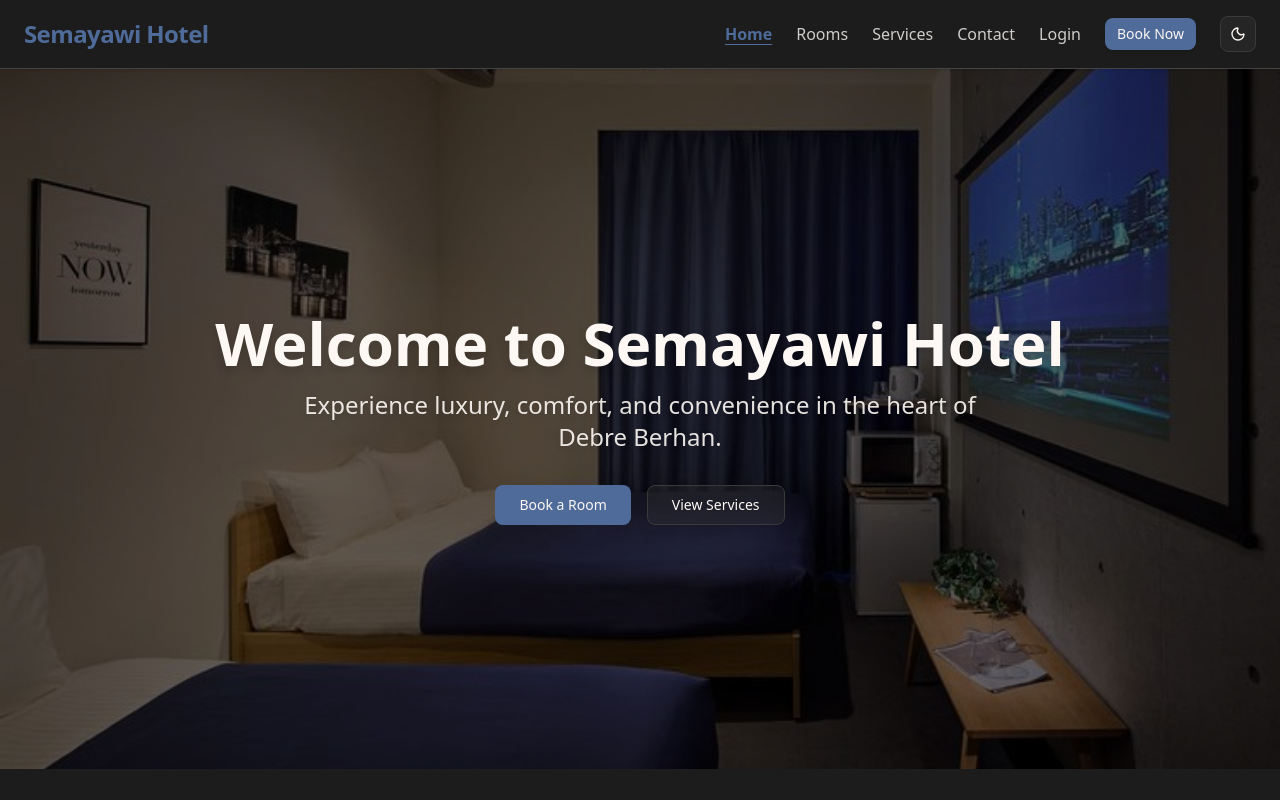
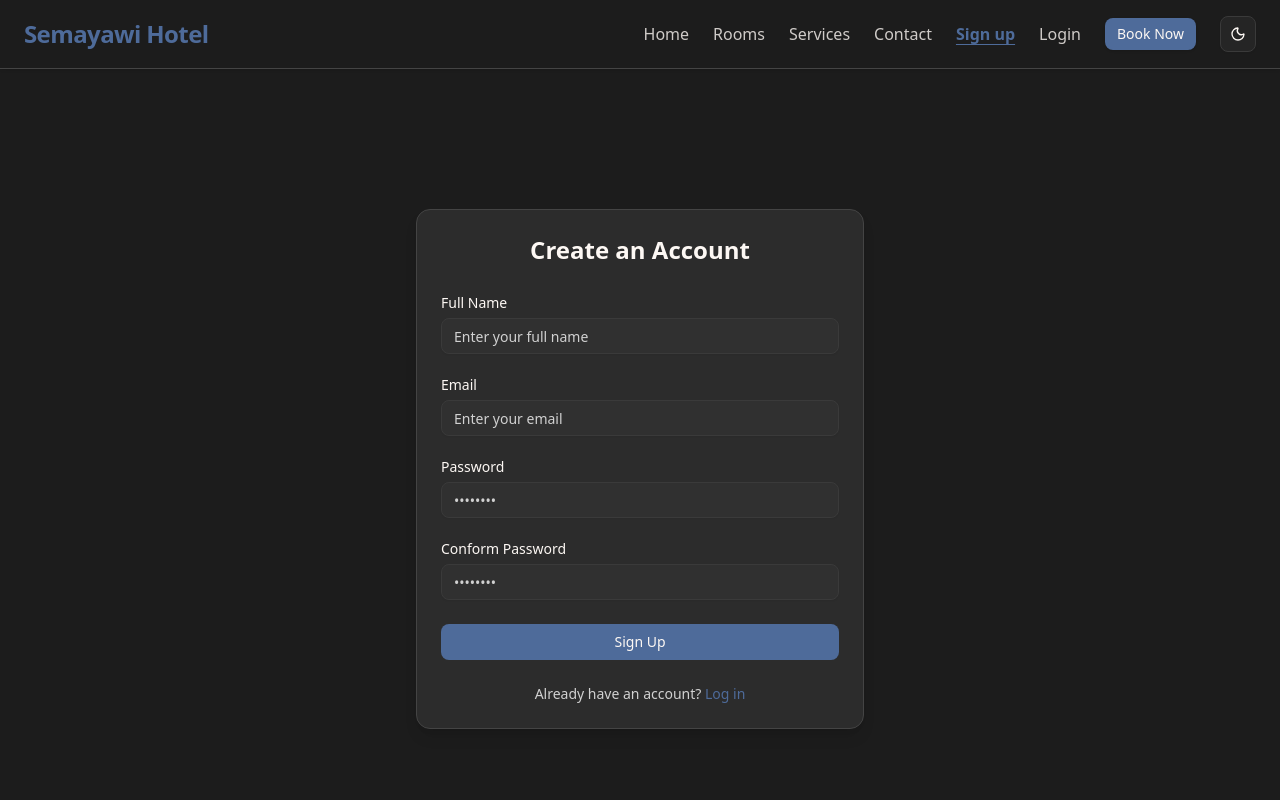
Before and after one commit to naol728/HMS, a React (Vite) app: page /signup in a window 1280 px wide. Before the commit this address led to /. Shown: the top 800 px of the page. Built offline with nearby package versions, Linux system fonts and the light colour scheme.

Commit message:
done with routing

```diff
--- a/src/components/Navbar.jsx
+++ b/src/components/Navbar.jsx
@@ -13,6 +13,7 @@
     { name: "Rooms", path: "/rooms" },
     { name: "Services", path: "/about" },
     { name: "Contact", path: "/contact" },
+    { name: "Sign up", path: "/signup" },
     { name: "Login", path: "/login" },
   ];
 
--- /dev/null
+++ b/src/components/ui/input.jsx
@@ -0,0 +1,24 @@
+import * as React from "react"
+
+import { cn } from "@/lib/utils"
+
+function Input({
+  className,
+  type,
+  ...props
+}) {
+  return (
+    <input
+      type={type}
+      data-slot="input"
+      className={cn(
+        "file:text-foreground placeholder:text-muted-foreground selection:bg-primary selection:text-primary-foreground dark:bg-input/30 border-input h-9 w-full min-w-0 rounded-md border bg-transparent px-3 py-1 text-base shadow-xs transition-[color,box-shadow] outline-none file:inline-flex file:h-7 file:border-0 file:bg-transparent file:text-sm file:font-medium disabled:pointer-events-none disabled:cursor-not-allowed disabled:opacity-50 md:text-sm",
+        "focus-visible:border-ring focus-visible:ring-ring/50 focus-visible:ring-[3px]",
+        "aria-invalid:ring-destructive/20 dark:aria-invalid:ring-destructive/40 aria-invalid:border-destructive",
+        className
+      )}
+      {...props} />
+  );
+}
+
+export { Input }
--- /dev/null
+++ b/src/components/ui/label.jsx
@@ -0,0 +1,21 @@
+import * as React from "react"
+import * as LabelPrimitive from "@radix-ui/react-label"
+
+import { cn } from "@/lib/utils"
+
+function Label({
+  className,
+  ...props
+}) {
+  return (
+    <LabelPrimitive.Root
+      data-slot="label"
+      className={cn(
+        "flex items-center gap-2 text-sm leading-none font-medium select-none group-data-[disabled=true]:pointer-events-none group-data-[disabled=true]:opacity-50 peer-disabled:cursor-not-allowed peer-disabled:opacity-50",
+        className
+      )}
+      {...props} />
+  );
+}
+
+export { Label }
--- /dev/null
+++ b/src/pages/About.jsx
@@ -0,0 +1,5 @@
+import React from "react";
+
+export default function About() {
+  return <div>this is about page</div>;
+}
--- /dev/null
+++ b/src/pages/Book.jsx
@@ -0,0 +1,5 @@
+import React from "react";
+
+export default function Book() {
+  return <div>book now </div>;
+}
--- /dev/null
+++ b/src/pages/Contact.jsx
@@ -0,0 +1,5 @@
+import React from "react";
+
+export default function Contact() {
+  return <div></div>;
+}
--- /dev/null
+++ b/src/pages/Login.jsx
@@ -0,0 +1,51 @@
+import { Button } from "@/components/ui/button";
+import { Card, CardContent, CardHeader, CardTitle } from "@/components/ui/card";
+import { Input } from "@/components/ui/input";
+import { Label } from "@/components/ui/label";
+import { Link } from "react-router-dom";
+export default function Login() {
+  return (
+    <div className="flex items-center justify-center min-h-screen bg-background px-4">
+      <Card className="w-full max-w-md shadow-lg">
+        <CardHeader>
+          <CardTitle className="text-2xl font-bold text-center">
+            Login to Your Account
+          </CardTitle>
+        </CardHeader>
+        <CardContent>
+          <form className="space-y-6">
+            {/* Email */}
+            <div className="space-y-2">
+              <Label htmlFor="email">Email</Label>
+              <Input id="email" type="email" placeholder="Enter your email" />
+            </div>
+
+            {/* Password */}
+            <div className="space-y-2">
+              <Label htmlFor="password">Password</Label>
+              <Input id="password" type="password" placeholder="••••••••" />
+            </div>
+
+            {/* Submit Button */}
+            <Button type="submit" className="w-full">
+              Login
+            </Button>
+
+            {/* Extra Links */}
+            <div className="text-center text-sm text-muted-foreground space-y-2">
+              <p>
+                Don’t have an account?{" "}
+                <Link
+                  to="/signup"
+                  className="text-primary hover:underline font-medium"
+                >
+                  Sign up
+                </Link>
+              </p>
+            </div>
+          </form>
+        </CardContent>
+      </Card>
+    </div>
+  );
+}
--- /dev/null
+++ b/src/pages/Rooms.jsx
@@ -0,0 +1,5 @@
+import React from "react";
+
+export default function Rooms() {
+  return <div>rooms reservation route</div>;
+}
--- /dev/null
+++ b/src/pages/Signup.jsx
@@ -0,0 +1,59 @@
+import { Button } from "@/components/ui/button";
+import { Card, CardContent, CardHeader, CardTitle } from "@/components/ui/card";
+import { Input } from "@/components/ui/input";
+import { Label } from "@/components/ui/label";
+import { Link } from "react-router-dom";
+export default function Signup() {
+  return (
+    <div className="flex items-center justify-center min-h-screen bg-background px-4">
+      <Card className="w-full max-w-md shadow-lg">
+        <CardHeader>
+          <CardTitle className="text-2xl font-bold text-center">
+            Create an Account
+          </CardTitle>
+        </CardHeader>
+        <CardContent>
+          <form className="space-y-6">
+            {/* Name */}
+            <div className="space-y-2">
+              <Label htmlFor="name">Full Name</Label>
+              <Input id="name" type="text" placeholder="Enter your full name" />
+            </div>
+
+            {/* Email */}
+            <div className="space-y-2">
+              <Label htmlFor="email">Email</Label>
+              <Input id="email" type="email" placeholder="Enter your email" />
+            </div>
+
+            {/* Password */}
+            <div className="space-y-2">
+              <Label htmlFor="password">Password</Label>
+              <Input id="password" type="password" placeholder="••••••••" />
+            </div>
+            <div className="space-y-2">
+              <Label htmlFor="password">Conform Password</Label>
+              <Input id="password" type="password" placeholder="••••••••" />
+            </div>
+
+            {/* Submit Button */}
+            <Button type="submit" className="w-full">
+              Sign Up
+            </Button>
+
+            {/* Already have account */}
+            <p className="text-center text-sm text-muted-foreground">
+              Already have an account?{" "}
+              <Link
+                to="/login"
+                className="text-primary hover:underline font-medium"
+              >
+                Log in
+              </Link>
+            </p>
+          </form>
+        </CardContent>
+      </Card>
+    </div>
+  );
+}
--- a/src/routes/AppRoutes.jsx
+++ b/src/routes/AppRoutes.jsx
@@ -1,12 +1,24 @@
 import { Routes, Route, Navigate } from "react-router-dom";
 import Home from "@/pages/Home";
 import MainLayout from "@/layouts/MainLayout";
+import Rooms from "@/pages/Rooms";
+import About from "@/pages/About";
+import Login from "@/pages/Login";
+import Signup from "@/pages/Signup";
+import Contact from "@/pages/Contact";
+import Book from "@/pages/Book";
 
 export default function AppRoutes() {
   return (
     <Routes>
       <Route element={<MainLayout />}>
         <Route path="/" element={<Home />} />
+        <Route path="/rooms" element={<Rooms />} />
+        <Route path="/about" element={<About />} />
+        <Route path="/login" element={<Login />} />
+        <Route path="/signup" element={<Signup />} />
+        <Route path="/contact" element={<Contact />} />
+        <Route path="/book" element={<Book />} />
       </Route>
 
       <Route path="*" element={<Navigate to="/" replace />} />
```
